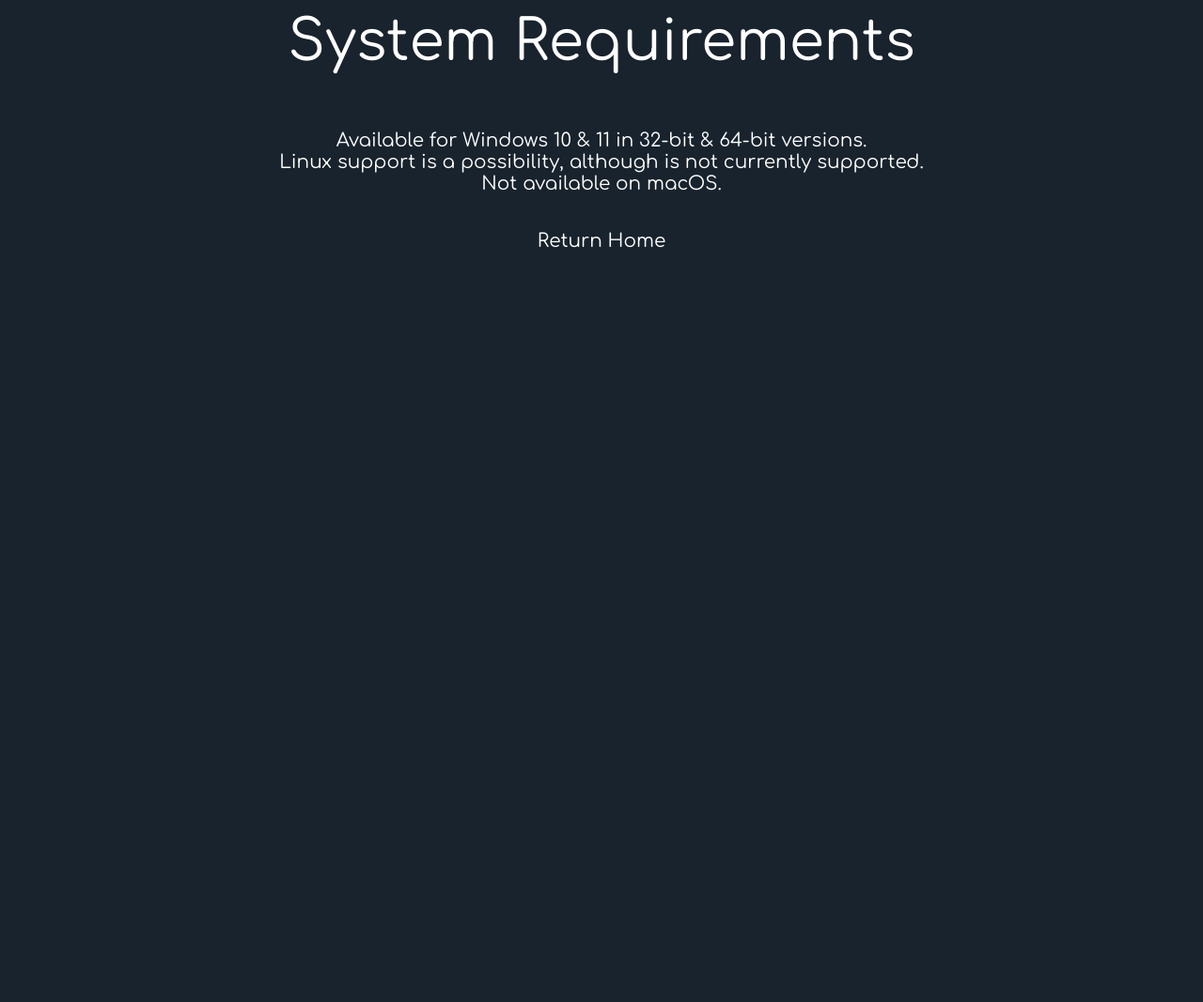
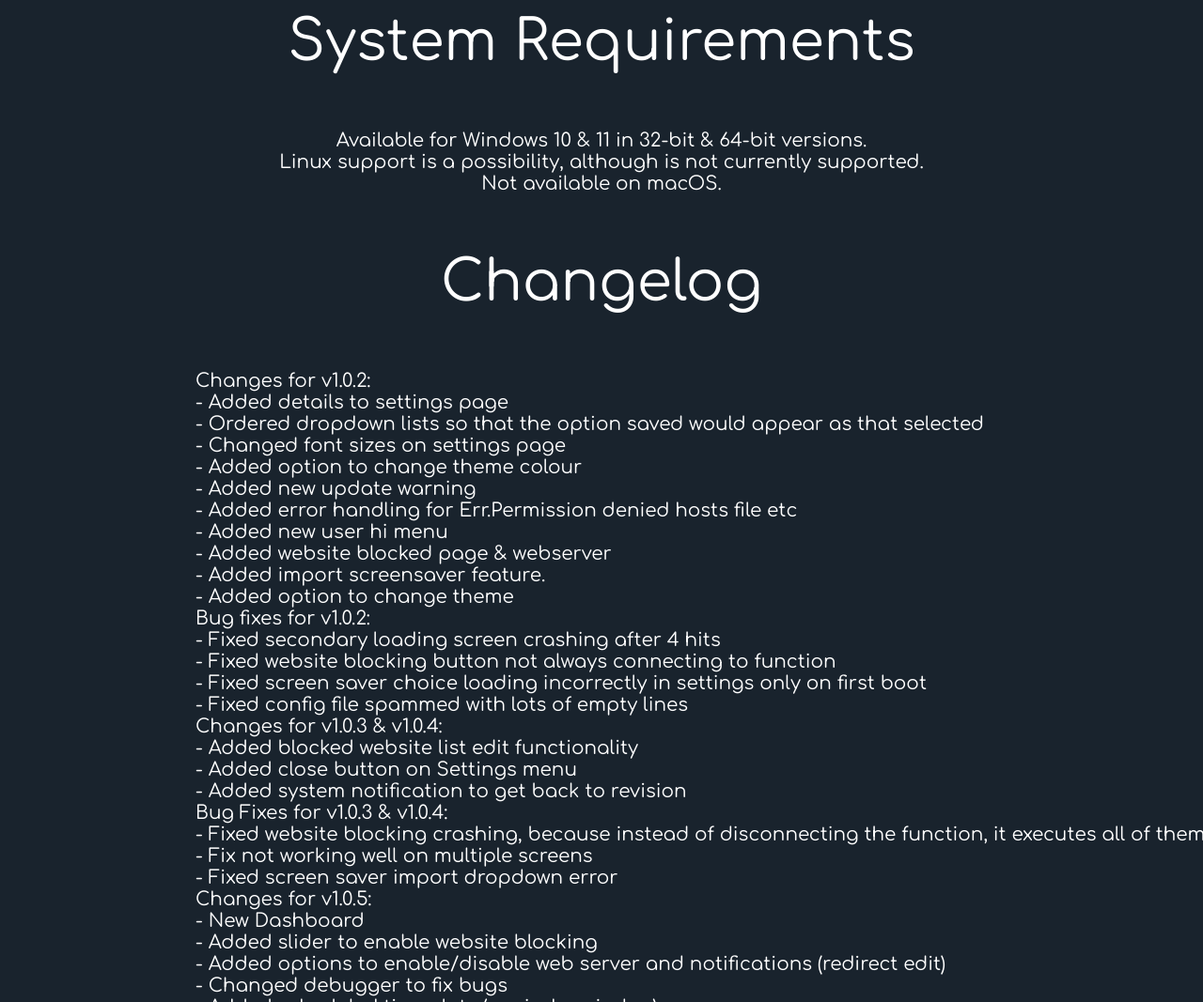
Before and after one commit to infinitelyjames/Infinity-Website, a plain HTML site: page revisioner/index.html in a window 1280 px wide. Shown: the part 2094-3161 px from the top of the page at 94% size. Before the commit the page ends 2394 px from the top, so only its background shows below. Drawn offline with Linux system fonts and the light colour scheme.

Commit message:
Added Changelog

```diff
--- a/revisioner/index.html
+++ b/revisioner/index.html
@@ -91,6 +91,76 @@
       Linux support is a possibility, although is not currently supported. <br>
       Not available on macOS.
     </p>
+    <p style="font-size: 60px;">Changelog</p>
+    <pre style="font-size: 20px; text-align: left; padding-left: 200px;">
+Changes for v1.0.2:
+- Added details to settings page
+- Ordered dropdown lists so that the option saved would appear as that selected
+- Changed font sizes on settings page
+- Added option to change theme colour
+- Added new update warning
+- Added error handling for Err.Permission denied hosts file etc
+- Added new user hi menu
+- Added website blocked page & webserver
+- Added import screensaver feature.
+- Added option to change theme
+Bug fixes for v1.0.2:
+- Fixed secondary loading screen crashing after 4 hits
+- Fixed website blocking button not always connecting to function
+- Fixed screen saver choice loading incorrectly in settings only on first boot
+- Fixed config file spammed with lots of empty lines
+Changes for v1.0.3 & v1.0.4:
+- Added blocked website list edit functionality
+- Added close button on Settings menu
+- Added system notification to get back to revision
+Bug Fixes for v1.0.3 & v1.0.4:
+- Fixed website blocking crashing, because instead of disconnecting the function, it executes all of them stacked
+- Fix not working well on multiple screens
+- Fixed screen saver import dropdown error
+Changes for v1.0.5:
+- New Dashboard
+- Added slider to enable website blocking
+- Added options to enable/disable web server and notifications (redirect edit)
+- Changed debugger to fix bugs
+- Added scheduled time slots (reminder window).
+- Rendered reminders window
+- Added reminders background ccript
+- Theme colour changes colour of sliders
+- Restyled some settings window features
+- Added Discord Rich Presence
+- Added www. subdomain for websites automatically
+- Updated "new update available" page
+- Added show error log option in settings
+- Added Changelog to settings window
+- Added Main error handler
+- Added icon image for info windows
+- Added warning icon when rich presence fails
+- Added dark Mode
+- Added option to change background image
+- Updated notification favicon
+- Moved Settings window elements into multiple columns
+- Prevented insecure HTTPS loading by generating certificates
+- Added block page favicon
+- Added loading tips
+- Added Volume control
+- Updated dashboard icons
+- Added new animated loading window splash screen
+- Cursor set to "loading" when website blocking is working
+- Added upload debug logs option
+Bug Fixes for v1.0.5:
+- Updated timeouts (err. timeout too low)
+- Fixed settings title overwritten by text underneath
+- Fixed minimise windows not responding to load button pressed on corresponding window
+- Fixed table outline
+- Fixed Tooltip pattern breaking
+- Fixed buttons and lambda function exceptions
+- Fixed Website blocking enabling / disabling via reminders causes button to not respond after being changed.
+- Fixed multiple notifications for single block
+- Fixed notifications so it doesn't require loading on boot to continue responding (or put similar to loading tips here?)
+- Fixed notifications randomly cause app to crash
+- Fixed splash loading screen not closing on elevation
+- Fixed sliders not updating for website blocking when activated/deactivated using reminders
+    </pre>
     <!--<img class="fade-in" src="../images/dashboard_new.png" alt="Dashboard" style="width: 40%; border: 4px solid black; border-radius: 1%;">
     <p style="font-size: 20px;">
      And here's the reminders page (before dark mode was implemented):
--- a/revisioner/style.css
+++ b/revisioner/style.css
@@ -106,6 +106,12 @@
   color: #ffffff;
 }
 
+pre {
+    font-family: Comfortaa;
+    font-size: 30px;
+    color: #ffffff;
+  }
+
 body {
   background-color: #19232D;
   color: white;
```
